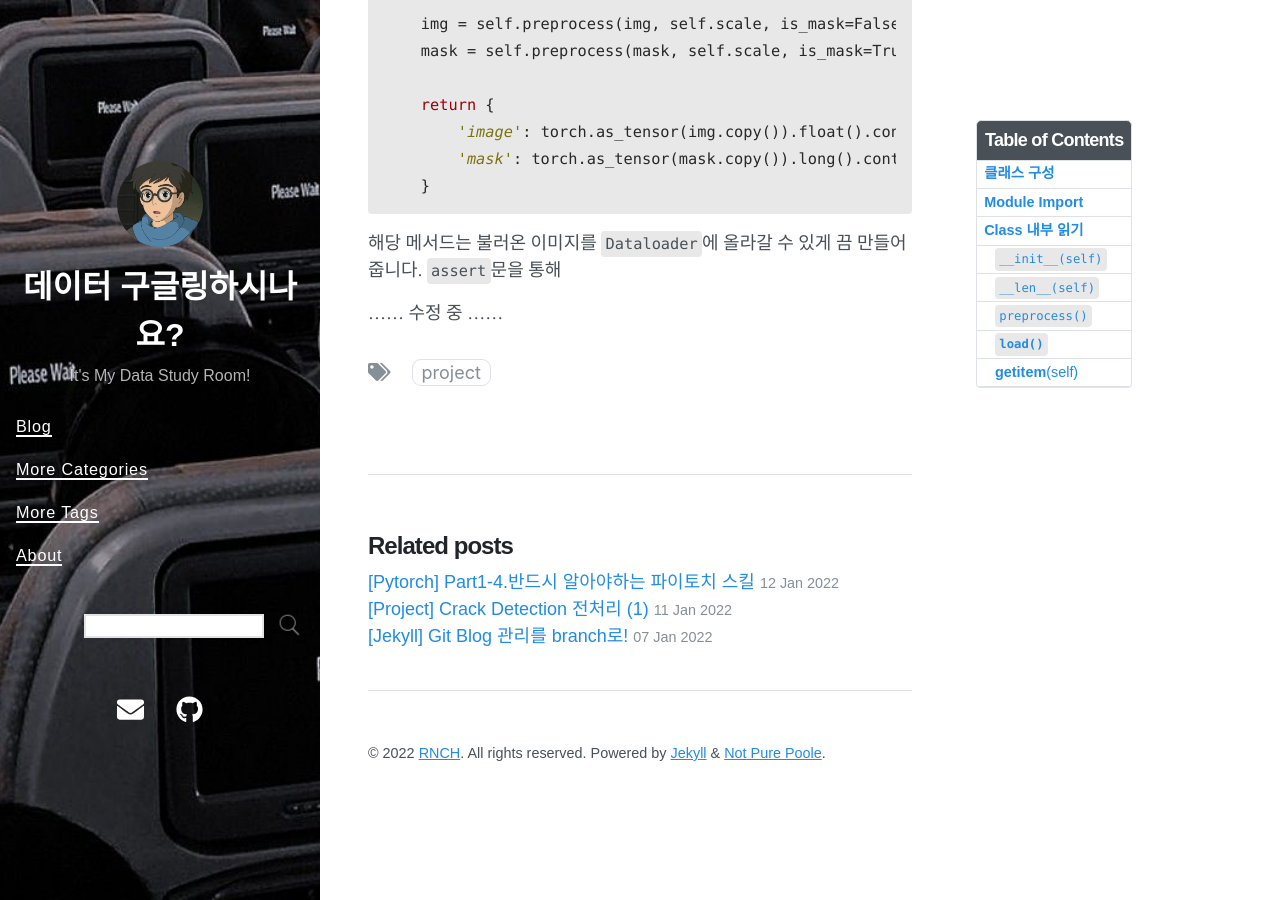
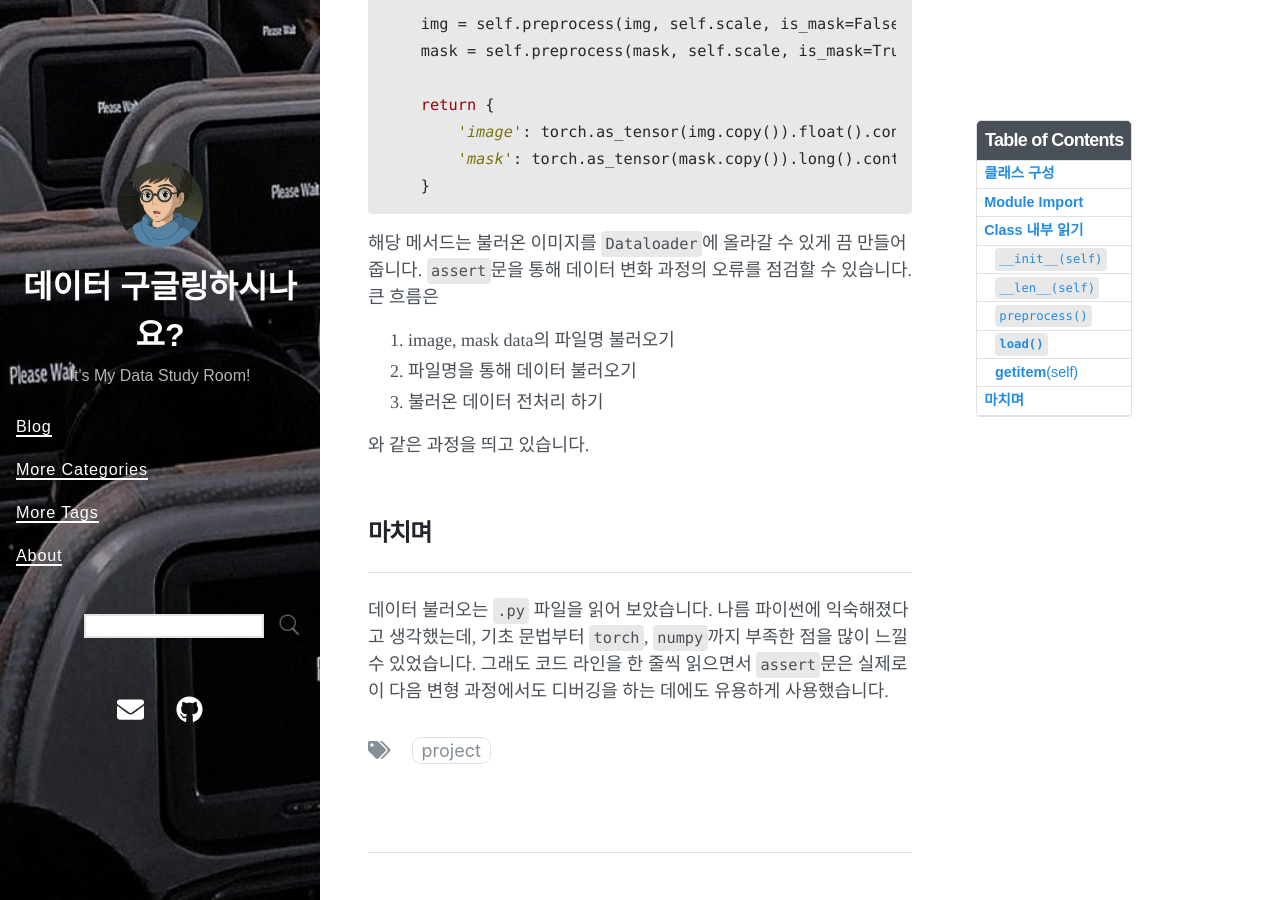
Before and after one commit to chaaaning/chaaaning.github.io, a Jekyll site: the page built from _posts/2022-01-17-Read-UNet-Code.md, in a window 1280 px wide and 900 px high, scrolled down 7665 px. Built offline with Jekyll 4.4.1, drawn with Linux system fonts in a browser that asks for light colours; nearby versions of some CDN libraries; comment, search, counter and statistics services are not loaded.

Commit message:
Read UNet Code about Data Loading

````diff
--- a/_posts/2022-01-17-Read-UNet-Code.md
+++ b/_posts/2022-01-17-Read-UNet-Code.md
@@ -227,9 +227,17 @@ def __getitem__(self, idx):
         'mask': torch.as_tensor(mask.copy()).long().contiguous()
     }
 ```
-해당 메서드는 불러온 이미지를 `Dataloader`에 올라갈 수 있게 끔 만들어 줍니다. `assert`문을 통해
+해당 메서드는 불러온 이미지를 `Dataloader`에 올라갈 수 있게 끔 만들어 줍니다. `assert`문을 통해 데이터 변화 과정의 오류를 점검할 수 있습니다. 큰 흐름은
+1. image, mask data의 파일명 불러오기
+2. 파일명을 통해 데이터 불러오기
+3. 불러온 데이터 전처리 하기
 
-...... 수정 중 ......
+와 같은 과정을 띄고 있습니다.
+<br><br>
+
+## 마치며
+---
+데이터 불러오는 `.py` 파일을 읽어 보았습니다. 나름 파이썬에 익숙해졌다고 생각했는데, 기초 문법부터 `torch`, `numpy`까지 부족한 점을 많이 느낄 수 있었습니다. 그래도 코드 라인을 한 줄씩 읽으면서 `assert`문은 실제로 이 다음 변형 과정에서도 디버깅을 하는 데에도 유용하게 사용했습니다.
 
 {% if page.comments %}
 <div id="post-disqus" class="container">
````
